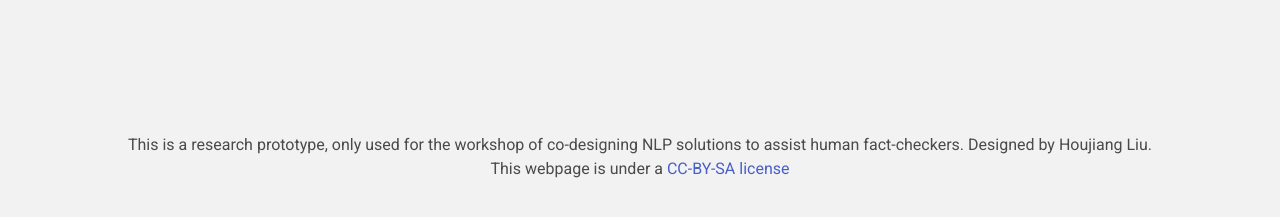
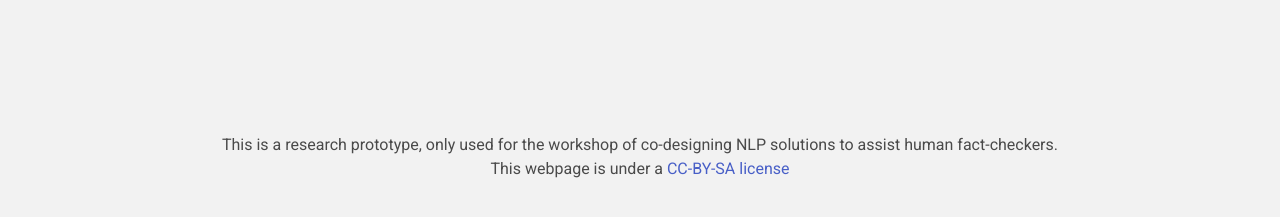
Before and after one commit to JialingJia/automatedfact-checking, a plain HTML site: page demo/home.html in a window 1280 px wide. Shown: the part 9681-9898 px from the top of the page. Drawn offline with nearby package versions, Linux system fonts and the light colour scheme.

Commit message:
Update home.html

```diff
--- a/demo/home.html
+++ b/demo/home.html
@@ -801,7 +801,7 @@
     <footer class="footer">
         <div class="content has-text-centered">
             <p>This is a research prototype, only used for the workshop of co-designing NLP solutions to assist human
-                fact-checkers. Designed by Houjiang Liu. <br> This webpage is under a <a
+                fact-checkers. <br> This webpage is under a <a
                     href="https://creativecommons.org/licenses/by-sa/2.0/">CC-BY-SA license</a>
             </p>
         </div>
```
